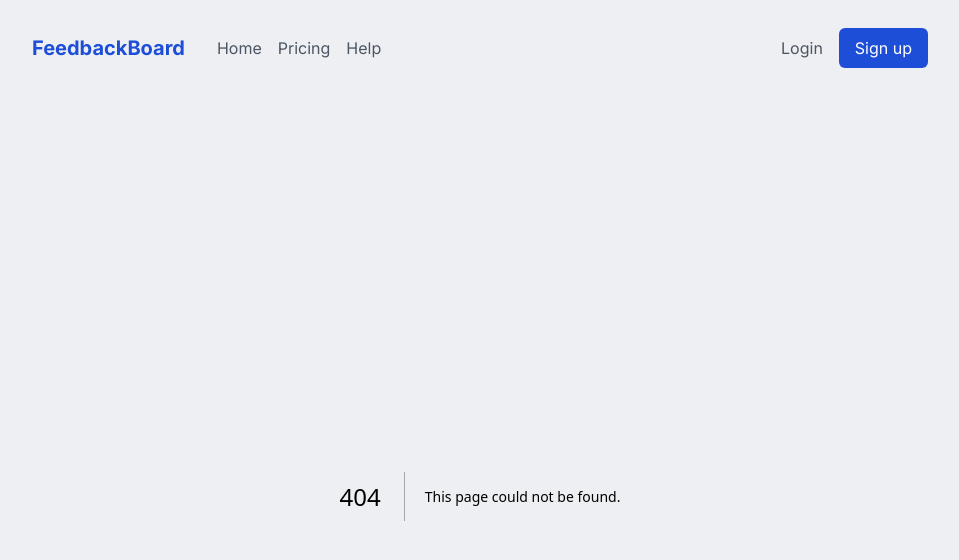
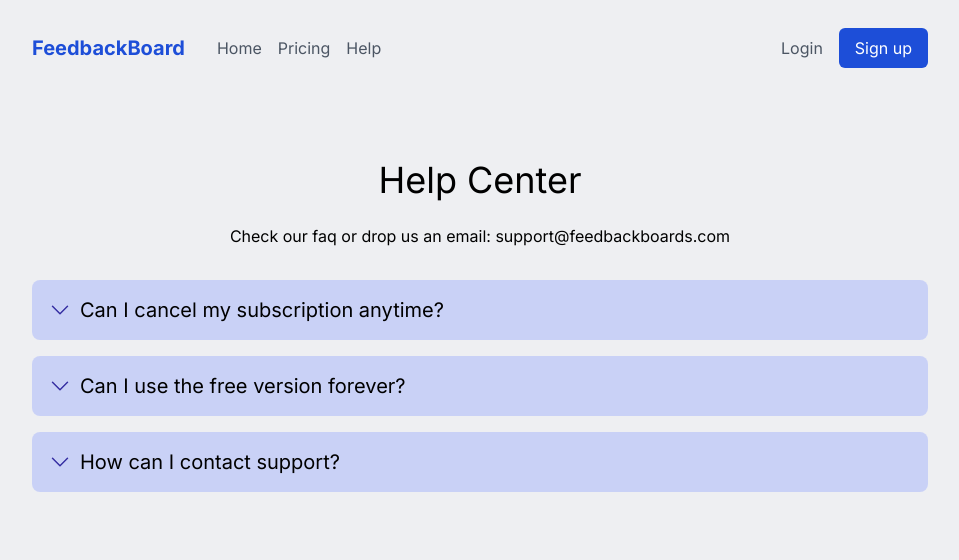
Before and after one commit to vladihka/Vladihka-Feedback-Boards, a Next.js app: page /help in a window 1280 px wide. Before the commit this address had no page. Shown: the top 560 px of the page, without its empty margins (160-1119 px from the left). Built offline with nearby package versions, Linux system fonts and the light colour scheme.

Commit message:
Adding a help page and fixing link logo

```diff
--- /dev/null
+++ b/app/components/FaqQuestion.js
@@ -0,0 +1,28 @@
+'use client'
+import {useState} from "react";
+import ChevronDown from "@/app/components/icons/ChevronDown";
+import ChevronUp from "@/app/components/icons/ChevronUp";
+
+export default function FaqQuestion({question, children}){
+    const [isOpen, setIsOpen] = useState(false);
+    return (
+        <div className="rounded-lg overflow-hidden my-4">
+            <button
+                className="block w-full flex gap-2 items-center bg-indigo-300 bg-opacity-50 text-xl p-4 cursor-pointer"
+                onClick={() => setIsOpen(prev => !prev)}>
+                {!isOpen && (
+                    <ChevronDown className="w-6 h-6 text-indigo-800"></ChevronDown>
+                )}
+                {isOpen && (
+                    <ChevronUp className="w-6 h-6 text-indigo-800"></ChevronUp>
+                )}
+                {question}
+            </button>
+            {isOpen && (
+                <div className="bg-indigo-300 bg-opacity-30 p-4 text-gray-600">
+                    {children}
+                </div>
+            )}
+        </div>
+    )
+}
--- /dev/null
+++ b/app/components/icons/ChevronDown.js
@@ -0,0 +1,7 @@
+export default function ChevronDown({className = 'w-6 w-6'}){
+    return (
+        <svg xmlns="http://www.w3.org/2000/svg" fill="none" viewBox="0 0 24 24" strokeWidth={1.5} stroke="currentColor" className={className}>
+            <path strokeLinecap="round" strokeLinejoin="round" d="M19.5 8.25l-7.5 7.5-7.5-7.5" />
+        </svg>
+    )
+}
--- /dev/null
+++ b/app/components/icons/ChevronUp.js
@@ -0,0 +1,7 @@
+export default function ChevronUp({className = 'w-6 w-6'}){
+    return (
+        <svg xmlns="http://www.w3.org/2000/svg" fill="none" viewBox="0 0 24 24" strokeWidth={1.5} stroke="currentColor" className={className}>
+            <path strokeLinecap="round" strokeLinejoin="round" d="M4.5 15.75l7.5-7.5 7.5 7.5" />
+        </svg>
+    )
+}
--- /dev/null
+++ b/app/help/page.js
@@ -0,0 +1,22 @@
+import FaqQuestion from "@/app/components/FaqQuestion";
+
+export default function HelpPage(){
+    const email = 'support@feedbackboards.com';
+    return (
+        <div className="mt-16">
+            <h1 className="text-center text-4xl mb-6">Help Center</h1>
+            <p className="text-center mb-8">
+                Check our faq or drop us an email: {email}
+            </p>
+            <FaqQuestion question="Can I cancel my subscription anytime?">
+                Yes, you can downgrade in your account page
+            </FaqQuestion>
+            <FaqQuestion question="Can I use the free version forever?">
+                Yes
+            </FaqQuestion>
+            <FaqQuestion question="How can I contact support?">
+                Send us an email: {email}
+            </FaqQuestion>
+        </div>
+    )
+}
--- a/app/layout.js
+++ b/app/layout.js
@@ -26,7 +26,7 @@ export default function RootLayout({ children }) {
                 {!isBoardPage && (
                     <main className="mx-auto max-w-4xl">
                         <header className="flex text-gray-600 gap-8 h-24 items-center">
-                            <Link href="" className="text-primary font-bold text-xl">FeedbackBoard</Link>
+                            <Link href="/" className="text-primary font-bold text-xl">FeedbackBoard</Link>
                             <nav className="flex gap-4 grow">
                             <Link href={'/'}>Home</Link>
                             <Link href={'/pricing'}>Pricing</Link>
--- a/app/page.js
+++ b/app/page.js
@@ -4,7 +4,7 @@ export default function Home() {
     return (
         <section className="grid grid-cols-2 gap-8 my-24 items-center">
             <div className="">
-                <h1 className="text-4xl font-bold mb-4 leading-normal">Your users will love FeedbackBoards</h1>
+                <h1 className="text-4xl mb-4 leading-normal">Your users will love FeedbackBoards</h1>
                 <p className="text-gray-600 mb-8">Experience a seamless, collaborative solution for user requests. Say goodbye to outdated
                     spreadsheets and chaotic boards. Empower your customers, gain priceless insights.</p>
                 <Link
```
